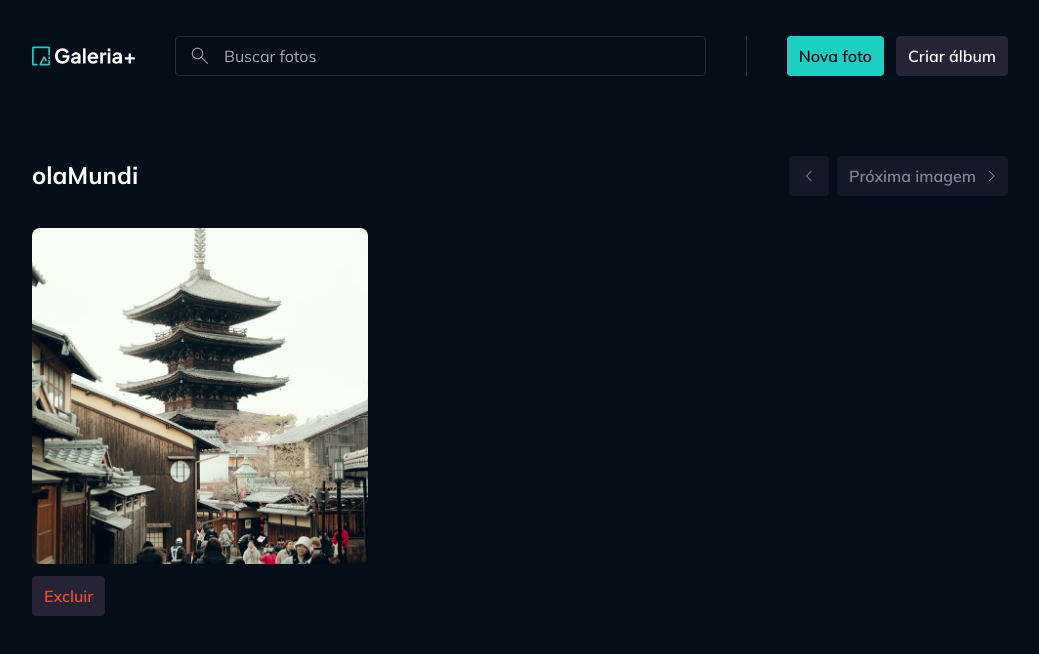
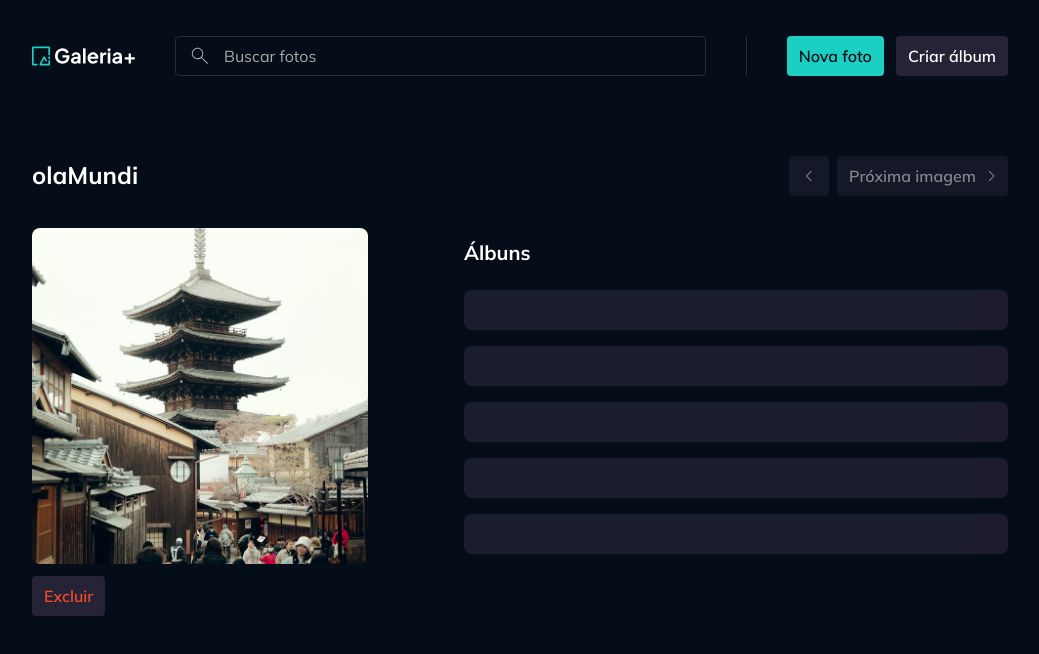
Before and after one commit to Guiilhermendes/gallery-plus, a React (Vite) app: page /photos/123 in a window 1280 px wide. Shown: the top 654 px of the page, without its empty margins (120-1159 px from the left). Built offline with nearby package versions, Linux system fonts and the light colour scheme.

Commit message:
feat: creating albums list selectable

```diff
--- /dev/null
+++ b/src/context/albums/components/albums-list-selectable.tsx
@@ -0,0 +1,56 @@
+import Divider from "../../../components/divider";
+import InputCheckbox from "../../../components/input-checkbox";
+import Skeleton from "../../../components/skeleton";
+import Text from "../../../components/text";
+import type { Photo } from "../../photos/models/photo";
+import type { Album } from "../models/album";
+
+interface AlbumsListSelectableProps {
+    loading?: boolean;
+    albums: Album[];
+    photo: Photo;
+}
+
+export default function AlbumsListSelectable({
+    loading,
+    albums,
+    photo,
+}: AlbumsListSelectableProps) {
+    function isChecked(albumId: string) {
+        return photo?.albums?.some(album => album.id === albumId);
+    }
+
+    function handlePhotoOnAlbums(albumId: string) {
+        let albumsIds = [];
+
+        if (isChecked(albumId)) {
+            albumsIds = photo.albums.filter(album => album.id !== albumId).map(album => album.id);
+        } else {
+            albumsIds = [...photo.albums.map(album => album.id), albumId];
+        }
+    }
+
+    return (
+        <ul className="flex flex-col gap-4">
+            {!loading && albums.length > 0 && albums.map((album, index) => (
+                <li key={album.id}>
+                    <div className="flex items-center justify-between gap-1">
+                        <Text variant="paragraph-large" className="truncate">{album.title}</Text>
+                        <InputCheckbox
+                            defaultChecked={isChecked(album.id)}
+                            onClick={() => handlePhotoOnAlbums(album.id)}
+                        />
+                    </div>
+                    {index != albums.length-1 && <Divider className="mt-4" />}
+                </li>
+            ))}
+            {loading && (
+                Array.from({length: 5}).map((_, index) => (
+                    <li key={`albums-list-${index}`} >
+                        <Skeleton className="h-[2.5rem]" />
+                    </li>
+                ))
+            )}
+        </ul>
+    )
+}
--- a/src/pages/page-photo-details.tsx
+++ b/src/pages/page-photo-details.tsx
@@ -6,6 +6,7 @@
 import PhotosNavigator from "../context/photos/components/photos-navigator";
 import ImagePreview from "../components/image-preview";
 import Button from "../components/button";
+import AlbumsListSelectable from "../context/albums/components/albums-list-selectable";
 
 export default function PagePhotoDetails() {
     const { id } = useParams();
@@ -25,7 +26,7 @@
         <Container>
             <header className="flex items-center justify-between gap-8 mb-8">
                 {!isLoadingPhoto ? (
-                    <Text variant="heading-large">{photo.title}</Text>
+                    <Text as="h2" variant="heading-large">{photo.title}</Text>
                 ) : (
                     <Skeleton className="w-48 h-8" />
                 )}
@@ -33,7 +34,7 @@
                 <PhotosNavigator loading={isLoadingPhoto} />
             </header>
 
-            <div className="grid grid-cols-[21rem] gap-24">
+            <div className="grid grid-cols-[21rem_1fr] gap-24">
                 <div className="space-y-3">
                     {!isLoadingPhoto ? (
                         <ImagePreview
@@ -55,6 +56,21 @@
                         <Skeleton className="w-20 h-10" />
                     )}
                 </div>
+
+                <div className="py-3">
+                    <Text as="h3" variant="heading-medium" className="mb-6">
+                        Álbuns
+                    </Text>
+                    <AlbumsListSelectable
+                        photo={photo}
+                        albums={[
+                            {id: "1", title: "123"},
+                            {id: "12", title: "123"},
+                            {id: "13", title: "123"},
+                        ]}
+                        loading={!isLoadingPhoto}
+                    />
+                </div>
             </div>
         </Container>
     )
```
